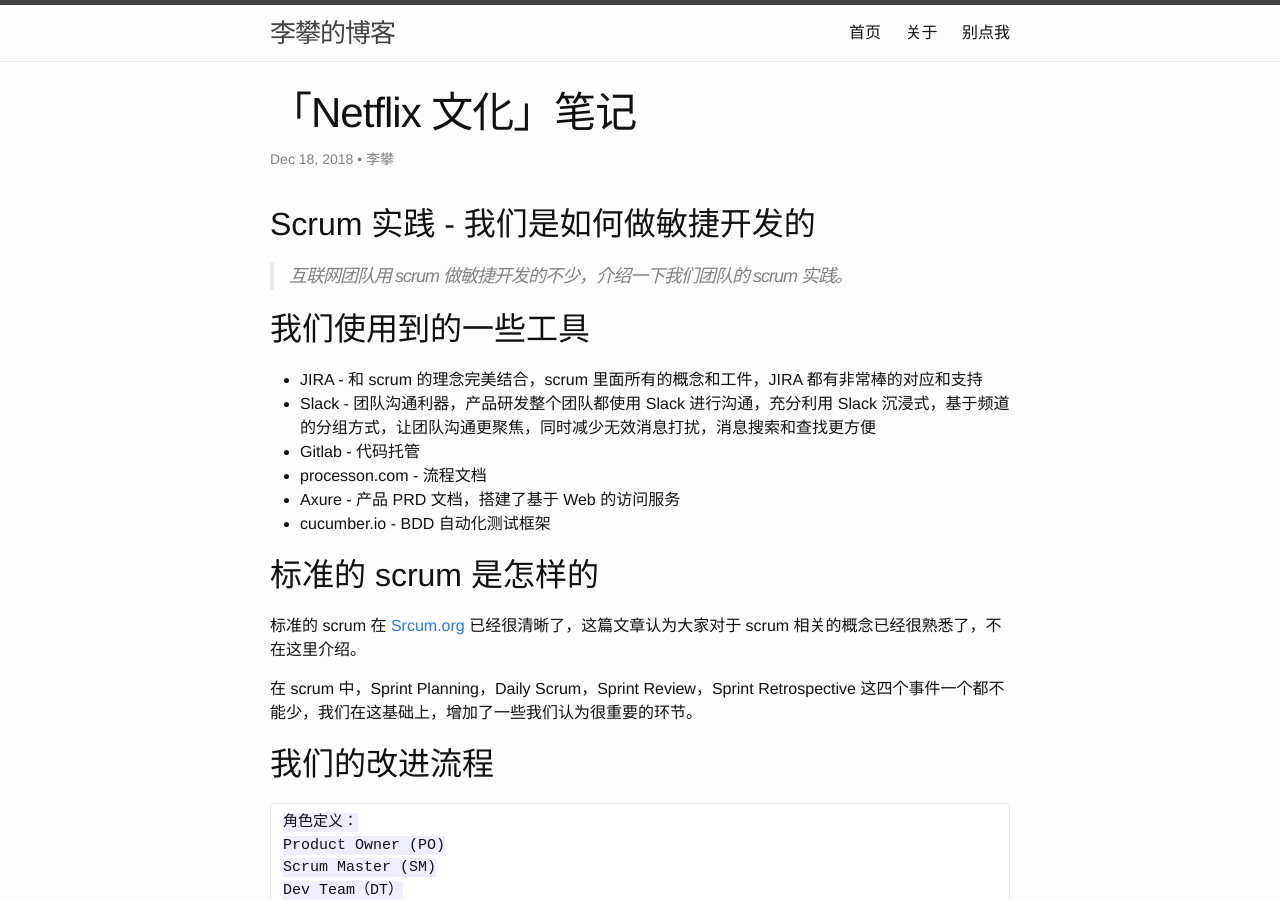
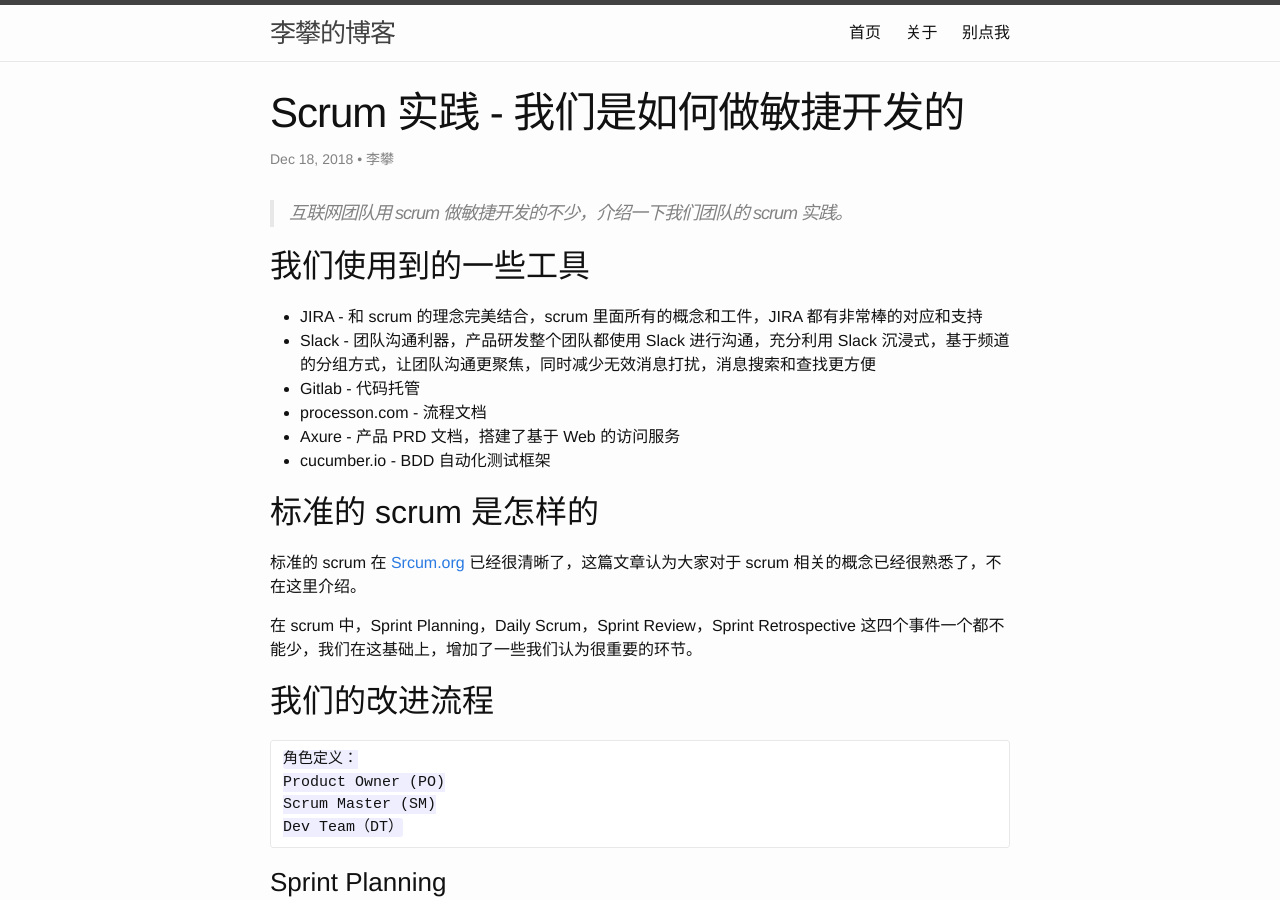
Before and after one commit to iamlipan/iamlipan.github.io, a Jekyll site: the page built from _posts/2018-12-18-scrum-practice.md, in a window 1280 px wide and 900 px high. Built offline with Jekyll 4.4.1, drawn with Linux system fonts in a browser that asks for light colours.

Commit message:
add title

```diff
--- a/_posts/2018-12-18-scrum-practice.md
+++ b/_posts/2018-12-18-scrum-practice.md
@@ -1,11 +1,12 @@
 ---
-title: 「Netflix 文化」笔记
+title: Scrum 实践 - 我们是如何做敏捷开发的
 author: 李攀
 layout: post
 ---
-## Scrum 实践 - 我们是如何做敏捷开发的
 
 > 互联网团队用 scrum 做敏捷开发的不少，介绍一下我们团队的 scrum 实践。
+
+
 
 
 
```
